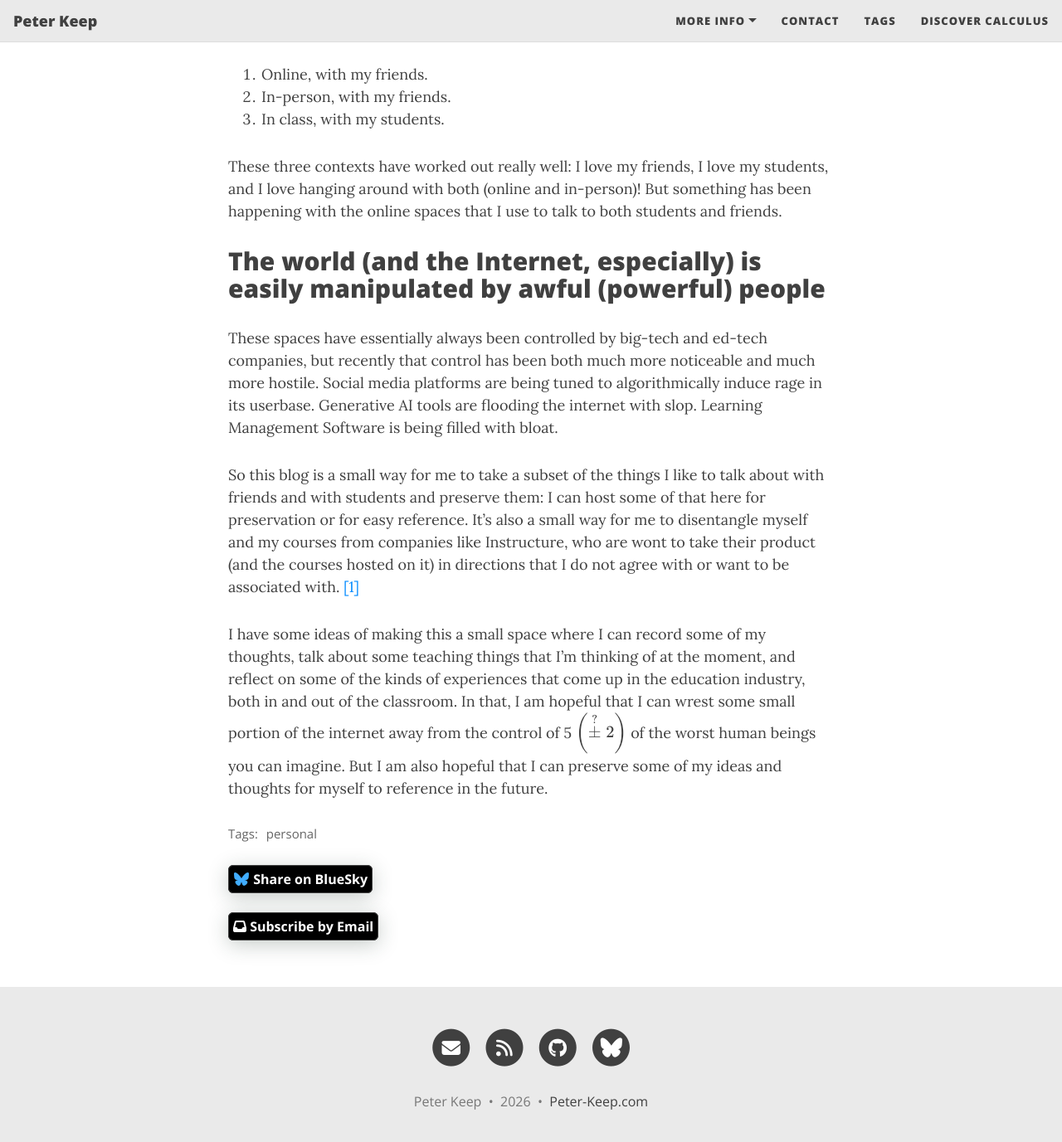
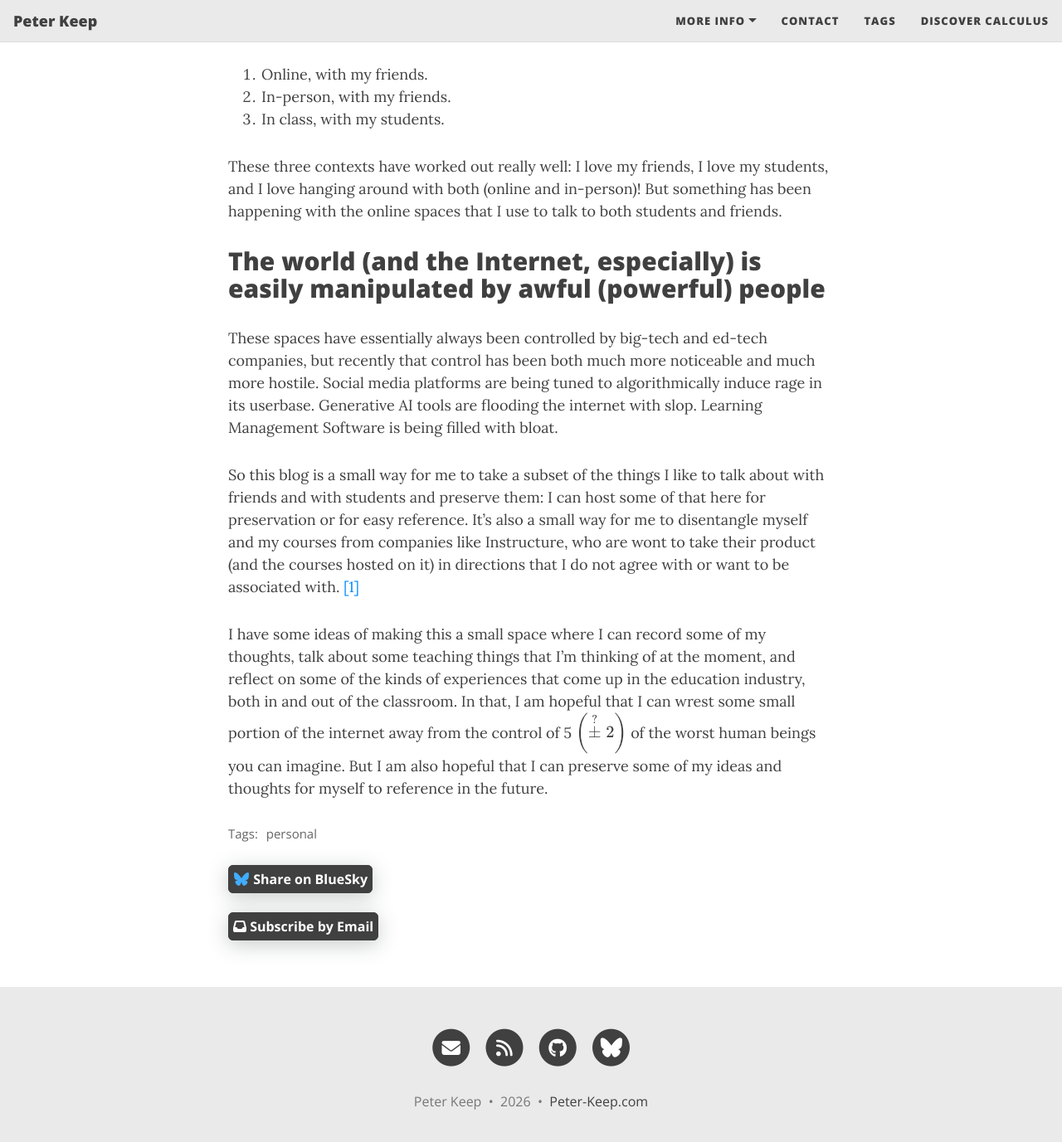
Before and after one commit to peterkeep/peterkeep.github.io, a Jekyll site: the page built from _posts/2026-01-02-introduction.md, in a window 1280 px wide and 1400 px high, scrolled down 547 px. Shown: the top 1377 px of the window at 83% size. Built offline with Jekyll 4.4.1, drawn with Linux system fonts in a browser that asks for light colours; formulas are drawn with MathJax 3.

Commit message:
css color fixes and cleanup

```diff
--- a/_includes/social-share.html
+++ b/_includes/social-share.html
@@ -9,14 +9,14 @@
     border-color: var(--text-col);
     padding: 5px;
     text-decoration: none;
-    font-weight: bold; color: rgb(255, 255, 255); font-size: 16px; text-align: center; background-color: rgb(0, 0, 0); text-transform: none !important;
+    font-weight: bold; color: rgb(255, 255, 255); font-size: 16px; text-align: center; background-color: #404040; text-transform: none !important;
     justify-content: center !important;
     border-radius: 6px !important;
     box-shadow: 0 5px 25px rgba(34, 60, 47, 0.25) !important;
   }
 
   .subscribe a:hover{
-    opacity: 0.8;
+    opacity: 0.9;
   }
 </style>
 
@@ -68,7 +68,7 @@
   {% if site.share-links-active.bluesky %}
     <span class="subscribe"><a href="https://bsky.app/intent/compose?text=I'm sharing this post from @mathprofpeter.bsky.social%0A{{ page.url | absolute_url | url_encode }}"
       class="subscribe" title="Share on BlueSky" target="_blank">
-      <span class="fab fa-fw fa-bluesky" aria-hidden="true" style="font-size:100%; color:#41ADFF; background-color:black;"></span>
+      <span class="fab fa-fw fa-bluesky" aria-hidden="true" style="font-size:100%; color:#41ADFF;"></span>
       <span class="subscribe">Share on BlueSky</span>
       <span class="sr-only">BlueSky</span>
     </a>
--- a/_layouts/post.html
+++ b/_layouts/post.html
@@ -3,27 +3,6 @@ layout: base
 ---
 
 {% include header.html type="post" %}
-
-<style>
-  .subscribe a {
-    font-family: var(--header-font);
-    font-size: 0.9375rem;
-    margin: 1.875rem 0;
-    opacity: 0.8;
-    color: var(--text-col);
-    border: 1px solid;
-    border-color: var(--text-col);
-    padding: 5px;
-    text-decoration: none;
-    font-weight: bold; color: rgb(255, 255, 255); font-size: 16px; text-align: center; background-color: rgb(0, 0, 0); text-transform: none !important;
-    justify-content: center !important;
-    border-radius: 6px !important;
-    box-shadow: 0 5px 25px rgba(34, 60, 47, 0.25) !important;
-  }
-  .subscribe a:hover{
-    opacity: 1;
-  }
-</style>
 
 <main class="{% if page.full-width %} container-fluid {% else %} container-md {% endif %}">
   <div class="row">
```
Also changed, not shown: _layouts/home.html (+2 -2 lines), 2 other files.
